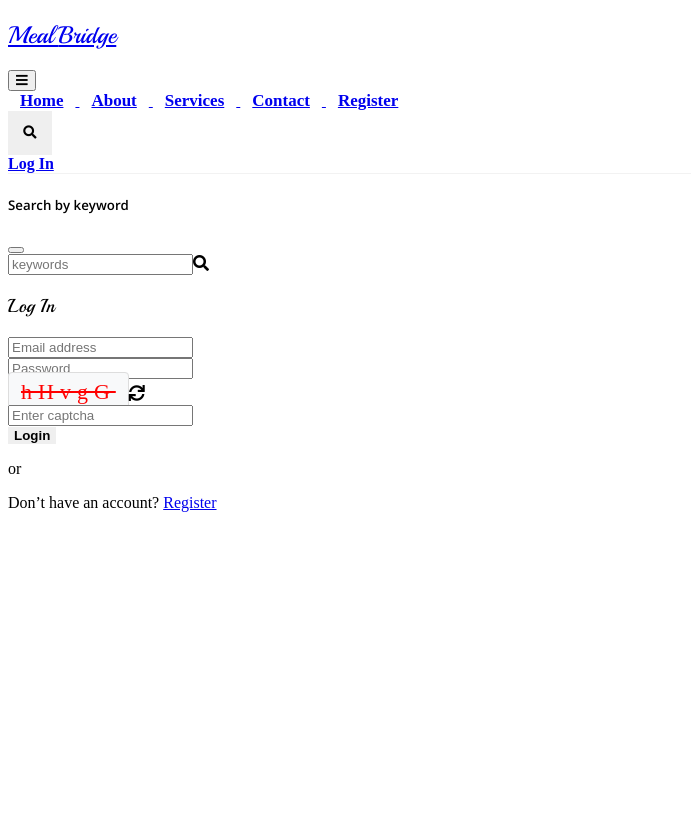
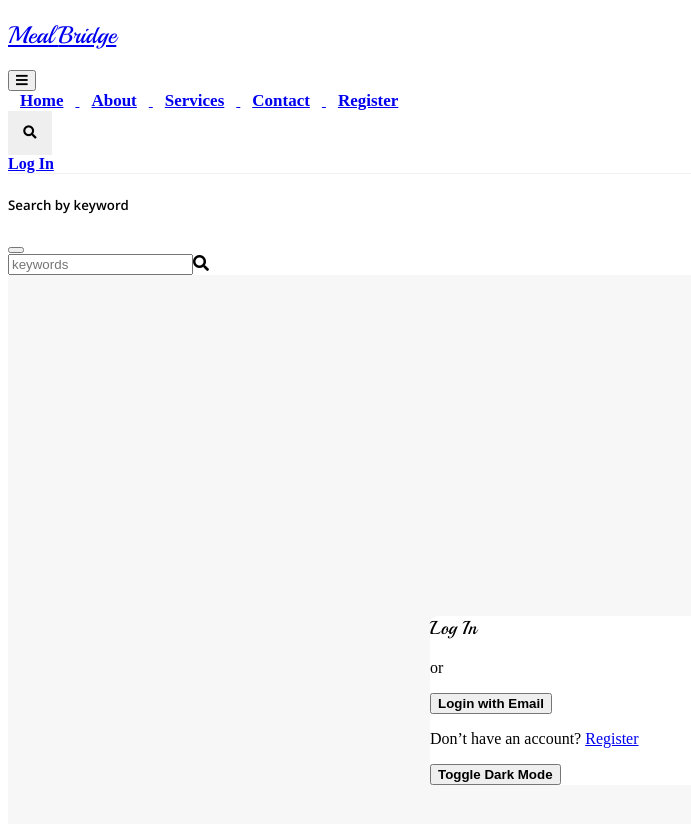
Before and after one commit to arpita4878/MealBridge, a React (Vite) app in the folder food/: page /login in a window 1280 px wide. Shown: the top 824 px of the page, without its empty margins (0-691 px from the left). Before the commit the page ends 800 px from the top, so only its background shows below. Built offline with nearby package versions, Linux system fonts and the light colour scheme.

Commit message:
"change login layout"

```diff
--- a/food/src/component/User/Login/Login.css
+++ b/food/src/component/User/Login/Login.css
@@ -15,3 +15,54 @@
   background: rgba(255, 255, 255, 0.8);
   z-index: 10;
 }
+.login-wrapper {
+  display: flex;
+  justify-content: center;
+  align-items: center;
+  min-height: 100vh;
+  background-color: #f7f7f7;
+  padding: 1rem;
+  transition: background 0.3s;
+}
+
+.login-container {
+  width: 100%;
+  max-width: 420px;
+}
+
+.login-box {
+  background: white;
+  border-radius: 8px;
+  transition: background 0.3s;
+}
+
+.dark-mode .login-box {
+  background-color: #1e1e1e;
+  color: #f1f1f1;
+}
+
+.dark-mode input,
+.dark-mode .form-control {
+  background-color: #333 !important;
+  color: #fff !important;
+  border: 1px solid #444;
+}
+
+.captcha-box {
+  background-color: #e0e0e0;
+  padding: 4px 10px;
+  font-weight: bold;
+  border-radius: 4px;
+}
+
+.collapse-form {
+  overflow: hidden;
+  max-height: 0;
+  opacity: 0;
+  transition: all 0.4s ease;
+}
+
+.collapse-form.expanded {
+  max-height: 1000px;
+  opacity: 1;
+}
--- a/food/src/component/User/Login/Login.jsx
+++ b/food/src/component/User/Login/Login.jsx
@@ -11,11 +11,12 @@ function Login() {
   const [output, setOutput] = useState('');
   const [success, setSuccess] = useState(false);
   const [isLoading, setIsLoading] = useState(false);
-
   const [error, setError] = useState({});
   const [captchaText, setCaptchaText] = useState('');
   const [userInputCaptcha, setUserInputCaptcha] = useState('');
   const [captchaError, setCaptchaError] = useState('');
+  const [showForm, setShowForm] = useState(false);
+  const [darkMode, setDarkMode] = useState(false); // optional theme toggle
 
   const validate = () => {
     const newError = {};
@@ -45,7 +46,6 @@ function Login() {
       client_id: '906310881176-79sroguj45kjautpb9go7bhmn7gsl784.apps.googleusercontent.com',
       callback: handleGoogleResponse,
     });
-
 
     window.google?.accounts.id.renderButton(
       document.getElementById('googleSignInDiv'),
@@ -109,33 +109,39 @@ function Login() {
       setUserInputCaptcha('');
       refreshCaptcha();
       console.log(err);
-
     } finally {
       setIsLoading(false);
     }
   };
 
   return (
-    <div className="d-flex justify-content-center align-items-center vh-100 bg-light">
-      <div className="w-100 px-3" style={{ maxWidth: '420px' }}>
-        <div className="container border rounded shadow p-4 bg-white position-relative">
-
-          {success && (
-            <div className="success-overlay d-flex justify-content-center align-items-center">
-              <div className="success-animation text-success text-center">
-                <i className="fas fa-check-circle fa-3x mb-2"></i>
-                <h6 className="fw-bold">Login Successful</h6>
-              </div>
-            </div>
-          )}
-
+    <div className={`login-wrapper ${darkMode ? 'dark-mode' : ''}`}>
+      <div className="login-container">
+        <div className="login-box shadow bg-white rounded p-4">
           <div className="text-center mb-3">
-            <h3 className="fw-bold">Log In</h3>
+            <h3 className="fw-bold">{showForm ? 'Log In with Email' : 'Log In'}</h3>
             {output && (
               <p className={`mt-2 fw-semibold ${success ? 'text-success' : 'text-danger'}`}>{output}</p>
             )}
           </div>
 
+          {!showForm && (
+            <>
+              <div id="googleSignInDiv" className="d-flex justify-content-center mb-3" />
+              <p className="text-center text-muted">or</p>
+              <div className="text-center">
+                <button
+                  type="button"
+                  className="btn btn-outline-secondary"
+                  onClick={() => setShowForm(true)}
+                >
+                  Login with Email
+                </button>
+              </div>
+            </>
+          )}
+
+          <div className={`collapse-form ${showForm ? 'expanded' : ''}`}>
             <form onSubmit={handleSubmit} noValidate>
               <div className="mb-3">
                 <input
@@ -146,7 +152,7 @@ function Login() {
                   onChange={(e) => setEmail(e.target.value)}
                   disabled={isLoading}
                 />
-              {error.email && <small className="text-danger fw-semibold">{error.email}</small>}
+                {error.email && <small className="text-danger">{error.email}</small>}
               </div>
 
               <div className="mb-3">
@@ -158,7 +164,7 @@ function Login() {
                   onChange={(e) => setPassword(e.target.value)}
                   disabled={isLoading}
                 />
-              {error.password && <small className="text-danger fw-semibold">{error.password}</small>}
+                {error.password && <small className="text-danger">{error.password}</small>}
               </div>
 
               <div className="mb-3 text-center">
@@ -183,28 +189,31 @@ function Login() {
               </div>
 
               <div className="text-center">
-              <button type="submit" className="btn btn-primary px-4 py-2 w-100" disabled={isLoading}>
+                <button type="submit" className="btn btn-primary w-100" disabled={isLoading}>
                   {isLoading ? 'Logging in...' : 'Login'}
                 </button>
               </div>
+            </form>
+          </div>
 
-            <div className="my-3 text-center">
-              <p className="text-muted">or</p>
-              <div id="googleSignInDiv"></div>
           {isLoading && (
-                <div className="d-flex justify-content-center mt-2">
+            <div className="d-flex justify-content-center mt-3">
               <div className="spinner-border text-primary" role="status">
                 <span className="visually-hidden">Logging in...</span>
               </div>
             </div>
           )}
+
+          <p className="text-center text-muted mt-3">
+            Don’t have an account? <Link to="/register" className="fw-bold">Register</Link>
+          </p>
+
+          {/* Optional: Dark mode toggle */}
+          <div className="text-center mt-2">
+            <button className="btn btn-sm btn-outline-dark" onClick={() => setDarkMode(!darkMode)}>
+              Toggle {darkMode ? 'Light' : 'Dark'} Mode
+            </button>
           </div>
-
-            <p className="text-center text-muted">
-              Don’t have an account?{' '}
-              <Link to="/register" className="text-primary fw-bold">Register</Link>
-            </p>
-          </form>
         </div>
       </div>
     </div>
--- a/food/src/component/User/Registration/Register.jsx
+++ b/food/src/component/User/Registration/Register.jsx
@@ -297,10 +297,10 @@ function Register() {
           </div>
 
           {/* Google Sign-Up Button */}
-          <div className="text-center my-4">
+          {/* <div className="text-center my-4">
             <p>Or sign up using</p>
             <div id="googleSignUpDiv"></div>
-          </div>
+          </div> */}
 
         </div>
       </div>
```
Lines whose indentation alone changed are shown as unchanged.
